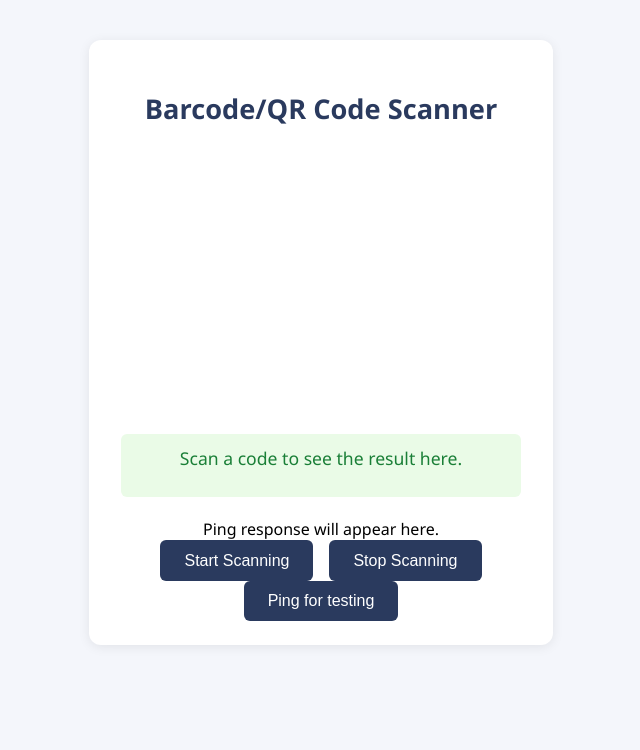
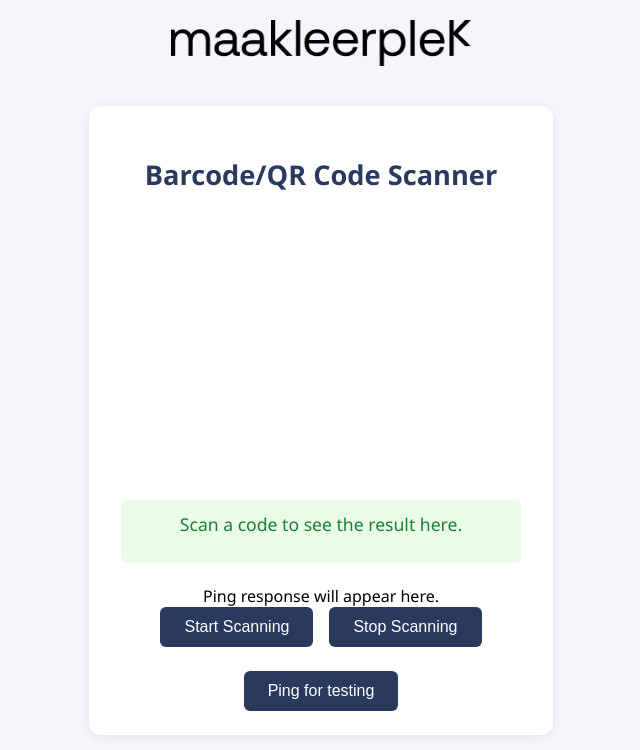
Before and after one commit to Eggmansmile/Inventree-assistent, a plain HTML site: page barcode-scanner-app/index.html in a window 1280 px wide. Both pictures are taken after typing "Sample", "Sample123" into the empty fields and a click on the button "Login". Shown: the whole page, without its empty margins (319-959 px from the left). Drawn offline with Linux system fonts and the light colour scheme.

Commit message:
Added the maakleerplek logo

```diff
--- a/barcode-scanner-app/index.html
+++ b/barcode-scanner-app/index.html
@@ -4,6 +4,7 @@
     <meta charset="UTF-8">
     <meta name="viewport" content="width=device-width, initial-scale=1.0">
     <title>Barcode/QR Code Scanner</title>
+    <link rel="icon" type="image/png" href="icon.png">
     <script src="https://unpkg.com/html5-qrcode" type="text/javascript"></script>
     <link rel="stylesheet" href="layout.css">
 </head>
@@ -11,25 +12,30 @@
     <div id="loginOverlay" class="login-overlay">
         <form id="loginForm" class="login-form">
             <h2>Login to Inventree</h2>
-            <h3>this login info will be send to the inventree server<br>
-                 so if it's not correct you won't get acces</h3>
-            <label>Username:<br><input type="text" id="loginUsername" required></label><br><br>
-            <label>Password:<br><input type="password" id="loginPassword" required></label><br><br>
+            <h3>This login info will be sent to the Inventree server, so if it's not correct you won't get access.</h3>
+            <label>Username:<input type="text" id="loginUsername" required></label>
+            <label>Password:<input type="password" id="loginPassword" required></label>
             <button type="submit">Login</button>
         </form>
+    </div>
+    <main id="app-content">
+        <div class="header-image-container">
+            <img src="icon.png" alt="Maakleerplek Logo">
         </div>
         <div class="container">
             <h1>Barcode/QR Code Scanner</h1>
             <div id="reader"></div>
             <div id="result">Scan a code to see the result here.</div>
-        <div id="reply" class="reply-box">Ping response will appear here.</div>
+            <div id="reply">Ping response will appear here.</div>
             <div class="button-group">
                 <button onclick="startScanner()">Start Scanning</button>
                 <button onclick="stopScanner()">Stop Scanning</button>
             </div>
-        <div class="onderside button">
+            <div class="underside-button">
                 <button onclick="pingwebsite()">Ping for testing</button>
             </div>
+        </div>
+    </main>
     <script src="login.js"></script>
     <script src="script.js"></script>
 </body>
--- a/barcode-scanner-app/layout.css
+++ b/barcode-scanner-app/layout.css
@@ -3,6 +3,18 @@ body {
   font-family: 'Segoe UI', Arial, sans-serif;
   margin: 0;
   padding: 0;
+}
+
+.header-image-container {
+    text-align: center;
+    margin: 20px auto 0;
+}
+
+.header-image-container img {
+    max-width: 300px;
+    height: auto;
+    display: block;
+    margin: 0 auto;
 }
 
 .container {
--- a/barcode-scanner-app/login.js
+++ b/barcode-scanner-app/login.js
@@ -16,9 +16,9 @@ function loadLoginData() {
 
 // Show login form and handle login
 function showLoginForm() {
-    // Hide main content
-    const container = document.querySelector('.container');
-    if (container) container.style.display = 'none';
+    // Hide the main app content
+    const mainContent = document.getElementById('app-content');
+    if (mainContent) mainContent.style.display = 'none';
 
     // Show the overlay (already in HTML)
     let overlay = document.getElementById('loginOverlay');
@@ -26,10 +26,8 @@ function showLoginForm() {
 
     // Pre-fill if data exists
     const loginData = loadLoginData();
-    setTimeout(() => {
-        document.getElementById('loginUsername').value = loginData.username;
-        document.getElementById('loginPassword').value = loginData.password;
-    }, 0);
+    document.getElementById('loginUsername').value = loginData.username;
+    document.getElementById('loginPassword').value = loginData.password;
 
     // Handle form submit
     document.getElementById('loginForm').onsubmit = function(e) {
@@ -38,7 +36,7 @@ function showLoginForm() {
         const password = document.getElementById('loginPassword').value;
         saveLoginData(username, password);
         overlay.style.display = 'none';
-        if (container) container.style.display = '';
+        if (mainContent) mainContent.style.display = 'block';
         // Optionally, trigger login check with server here
     };
 }
```
Also changed, not shown: barcode-scanner-app/icon.png (added). Lines whose indentation alone changed are shown as unchanged.
